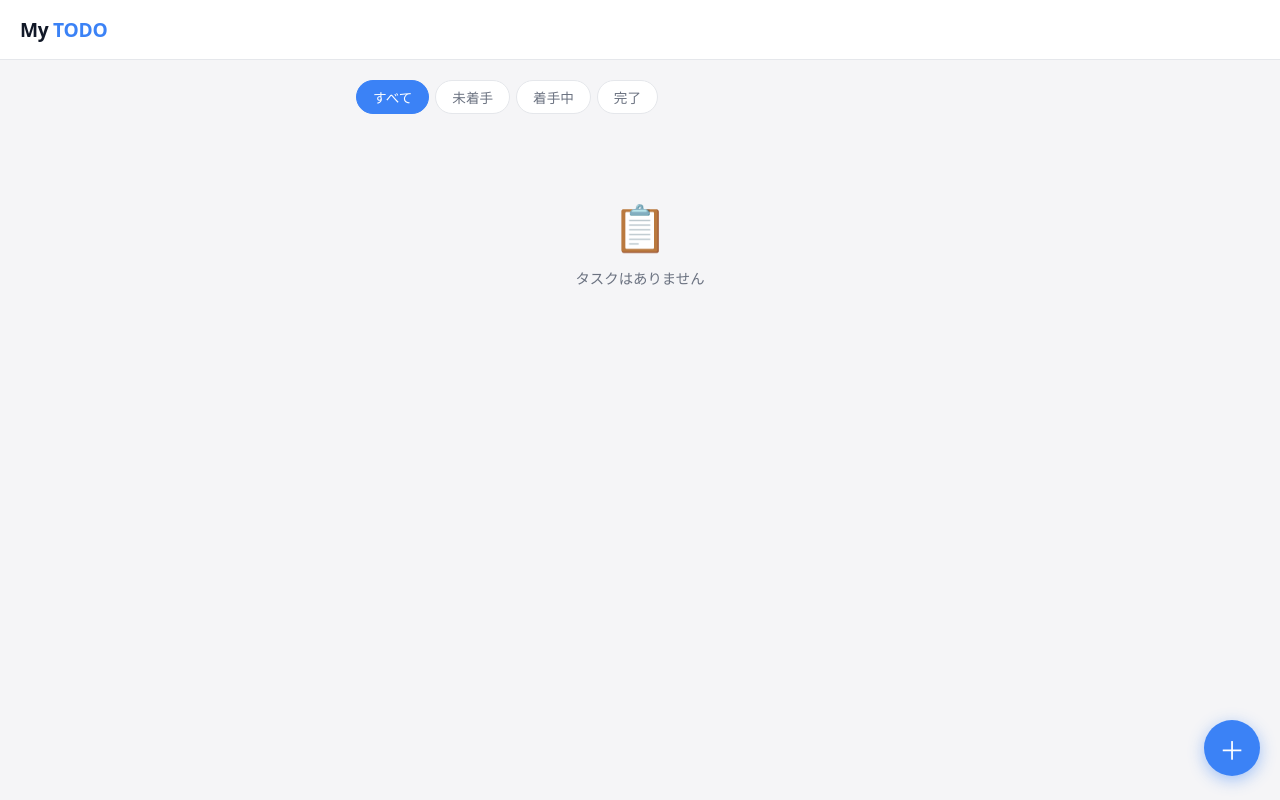
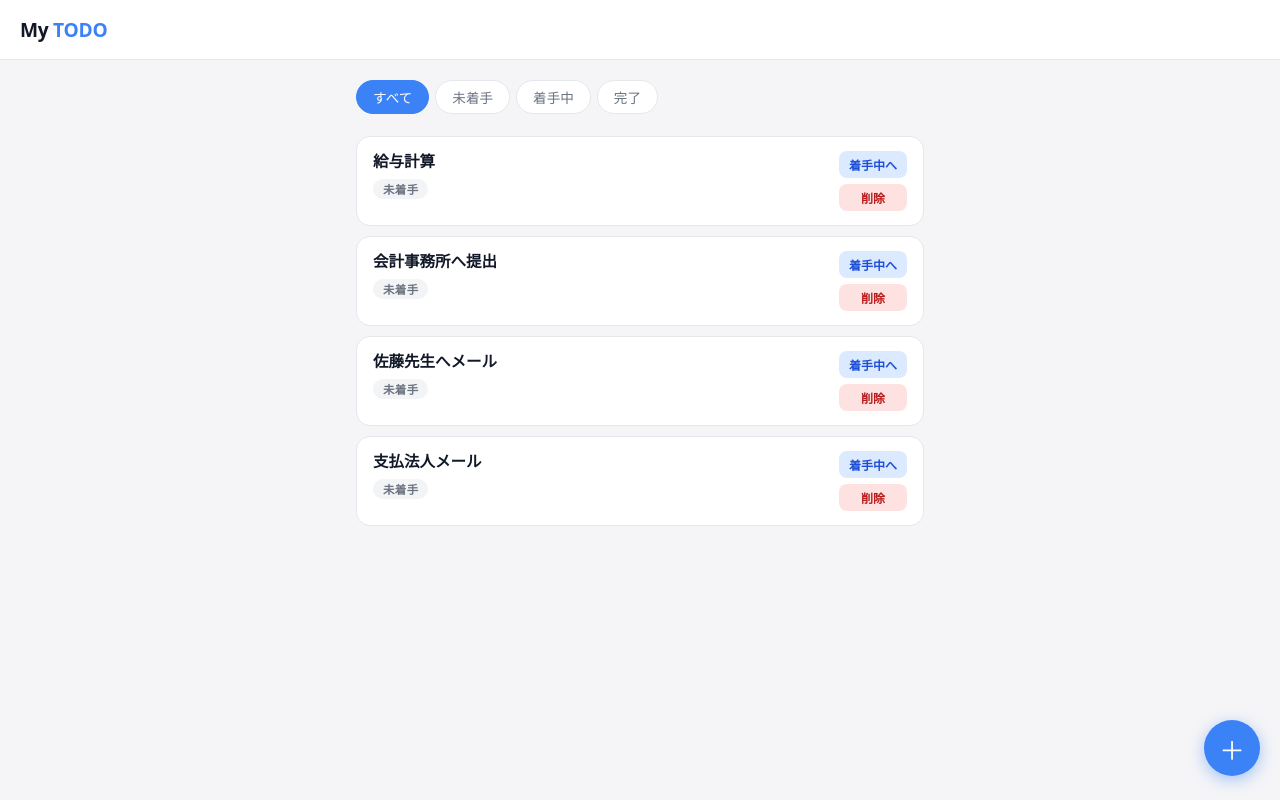
Before and after one commit to zyonko88/todo-app, a plain HTML site: page index.html in a window 1280 px wide. Drawn offline with Linux system fonts and the light colour scheme.

Commit message:
Add seed tasks

```diff
--- a/index.html
+++ b/index.html
@@ -318,7 +318,14 @@
 
 <script>
   const STORAGE_KEY = 'my-todos-v2';
-  let tasks = JSON.parse(localStorage.getItem(STORAGE_KEY) || '[]');
+  const SEED = [
+    { id: 1, name: '給与計算',          status: '未着手' },
+    { id: 2, name: '会計事務所へ提出',  status: '未着手' },
+    { id: 3, name: '佐藤先生へメール',  status: '未着手' },
+    { id: 4, name: '支払法人メール',    status: '未着手' },
+  ];
+  let tasks = JSON.parse(localStorage.getItem(STORAGE_KEY) || 'null');
+  if (!tasks) { tasks = SEED; save(); }
   let filter = 'all';
 
   const listEl    = document.getElementById('task-list');
```
